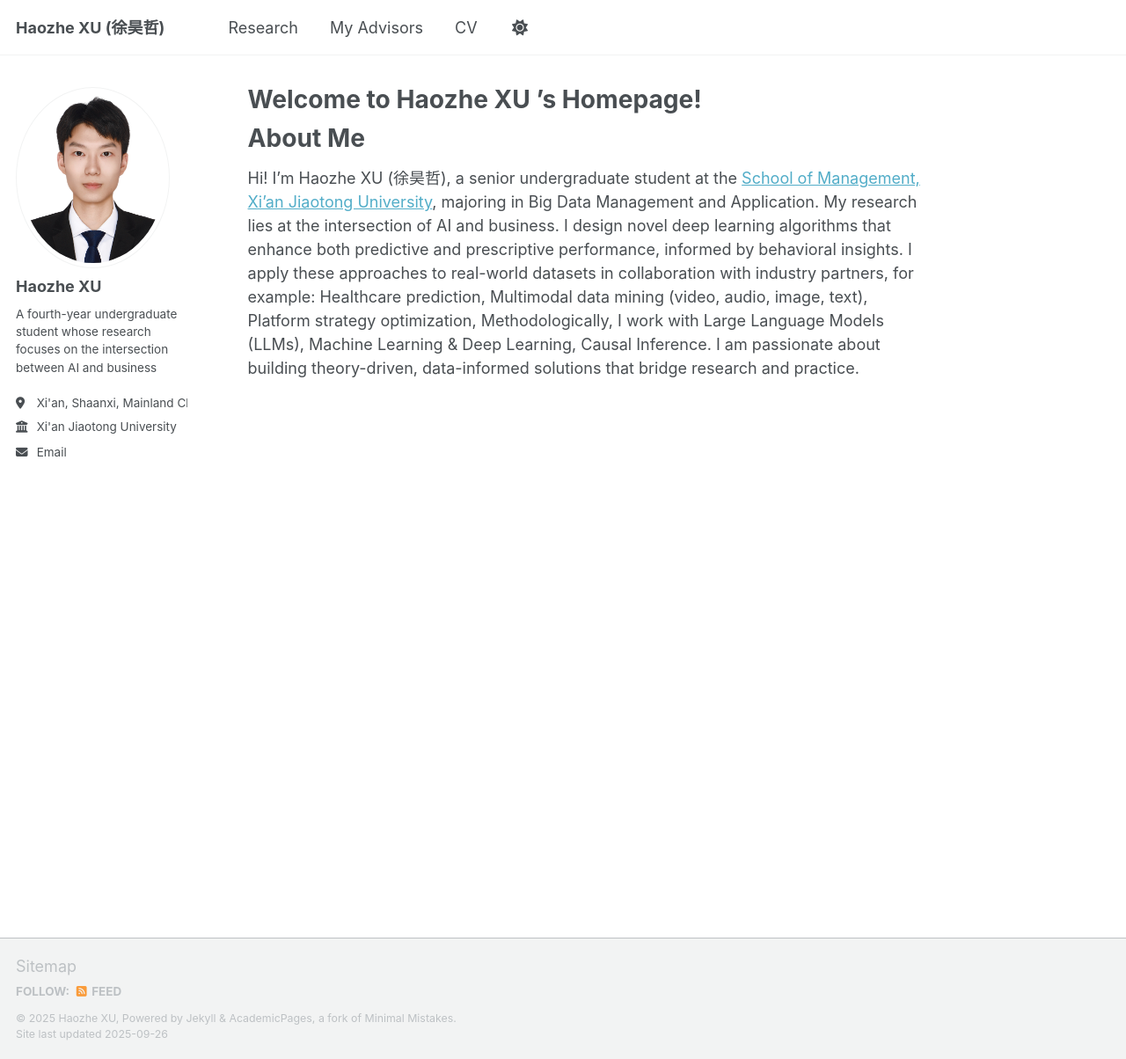
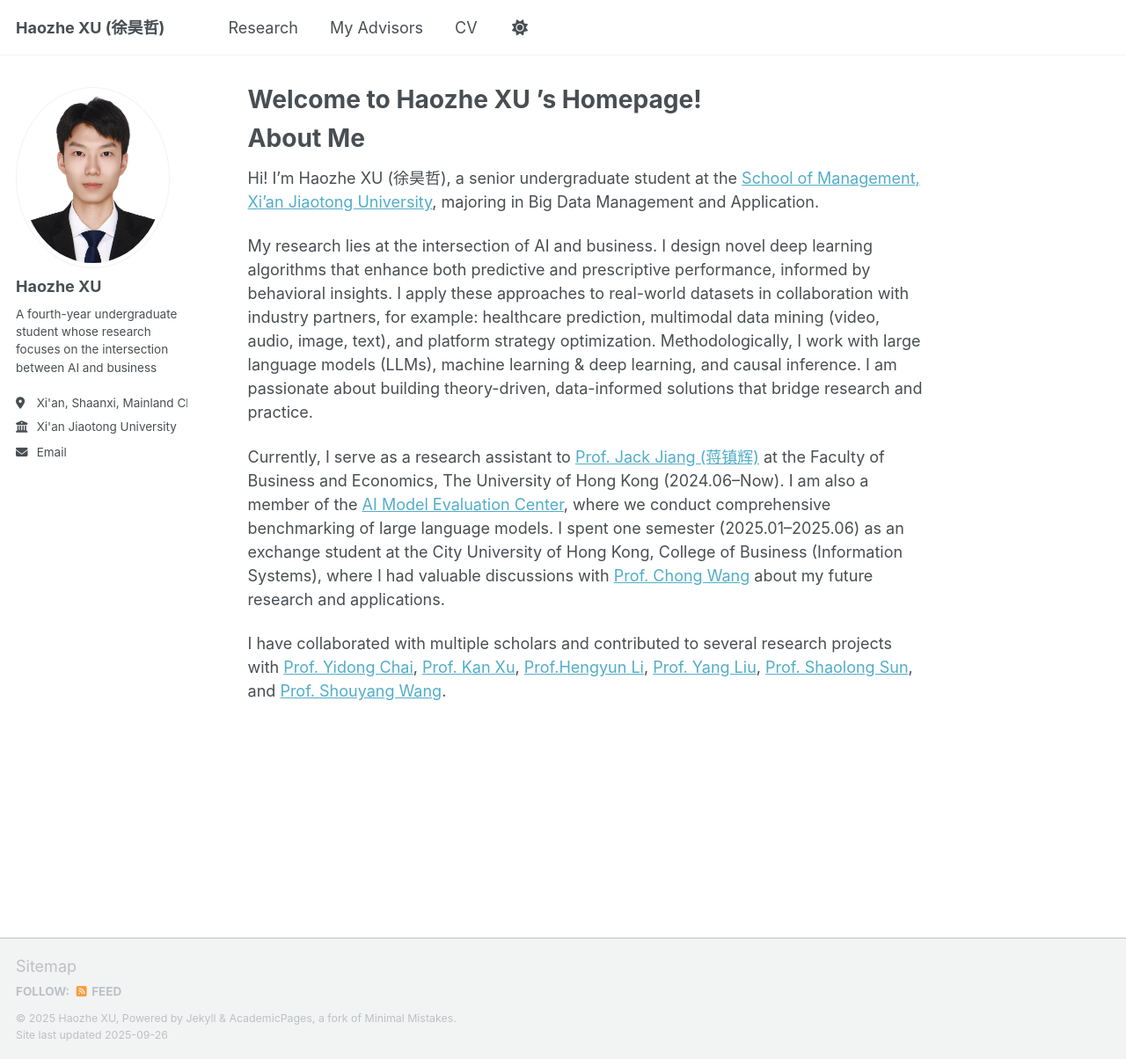
Before and after one commit to XuHaozhe0204/XuHaozhe0204.github.io, a Jekyll site: the page built from _pages/about.md, in a window 1280 px wide and 1204 px high. Shown: the whole window at 88% size. Built offline with Jekyll 4.4.1, drawn with Linux system fonts in a browser that asks for light colours; a script that is not in the unit is left out.

Commit message:
Update about.md

```diff
--- a/_pages/about.md
+++ b/_pages/about.md
@@ -9,4 +9,10 @@ redirect_from:
 
 # About Me
 
-Hi! I’m Haozhe XU (徐昊哲), a senior undergraduate student at the [School of Management, Xi’an Jiaotong University](https://som.xjtu.edu.cn/en/), majoring in Big Data Management and Application. My research lies at the intersection of AI and business. I design novel deep learning algorithms that enhance both predictive and prescriptive performance, informed by behavioral insights. I apply these approaches to real-world datasets in collaboration with industry partners, for example:  Healthcare prediction, Multimodal data mining (video, audio, image, text), Platform strategy optimization, Methodologically, I work with Large Language Models (LLMs), Machine Learning & Deep Learning, Causal Inference. I am passionate about building theory-driven, data-informed solutions that bridge research and practice.
+Hi! I’m Haozhe XU (徐昊哲), a senior undergraduate student at the [School of Management, Xi’an Jiaotong University](https://som.xjtu.edu.cn/en/), majoring in Big Data Management and Application.
+
+My research lies at the intersection of AI and business. I design novel deep learning algorithms that enhance both predictive and prescriptive performance, informed by behavioral insights. I apply these approaches to real-world datasets in collaboration with industry partners, for example: healthcare prediction, multimodal data mining (video, audio, image, text), and platform strategy optimization. Methodologically, I work with large language models (LLMs), machine learning & deep learning, and causal inference. I am passionate about building theory-driven, data-informed solutions that bridge research and practice.
+
+Currently, I serve as a research assistant to [Prof. Jack Jiang (蒋镇辉)](https://www.hkubs.hku.hk/people/zhenhui-jack-jiang/) at the Faculty of Business and Economics, The University of Hong Kong (2024.06–Now). I am also a member of the [AI Model Evaluation Center](https://www.hkubs.hku.hk/aimodelrankings_en/), where we conduct comprehensive benchmarking of large language models. I spent one semester (2025.01–2025.06) as an exchange student at the City University of Hong Kong, College of Business (Information Systems), where I had valuable discussions with [Prof. Chong Wang](https://www.cb.cityu.edu.hk/profile/chonwang) about my future research and applications.
+
+I have collaborated with multiple scholars and contributed to several research projects with [Prof. Yidong Chai](https://www.hfut.edu.cn/glxyen/info/1073/1501.htm), [Prof. Kan Xu](https://kanxu526.github.io/), [Prof.Hengyun Li](https://hengyunli.github.io/), [Prof. Yang Liu](https://gr.xjtu.edu.cn/web/0020200607), [Prof. Shaolong Sun](http://gr.xjtu.edu.cn/web/sunshaolong), and [Prof. Shouyang Wang](https://people.ucas.ac.cn/~sywang).
```
